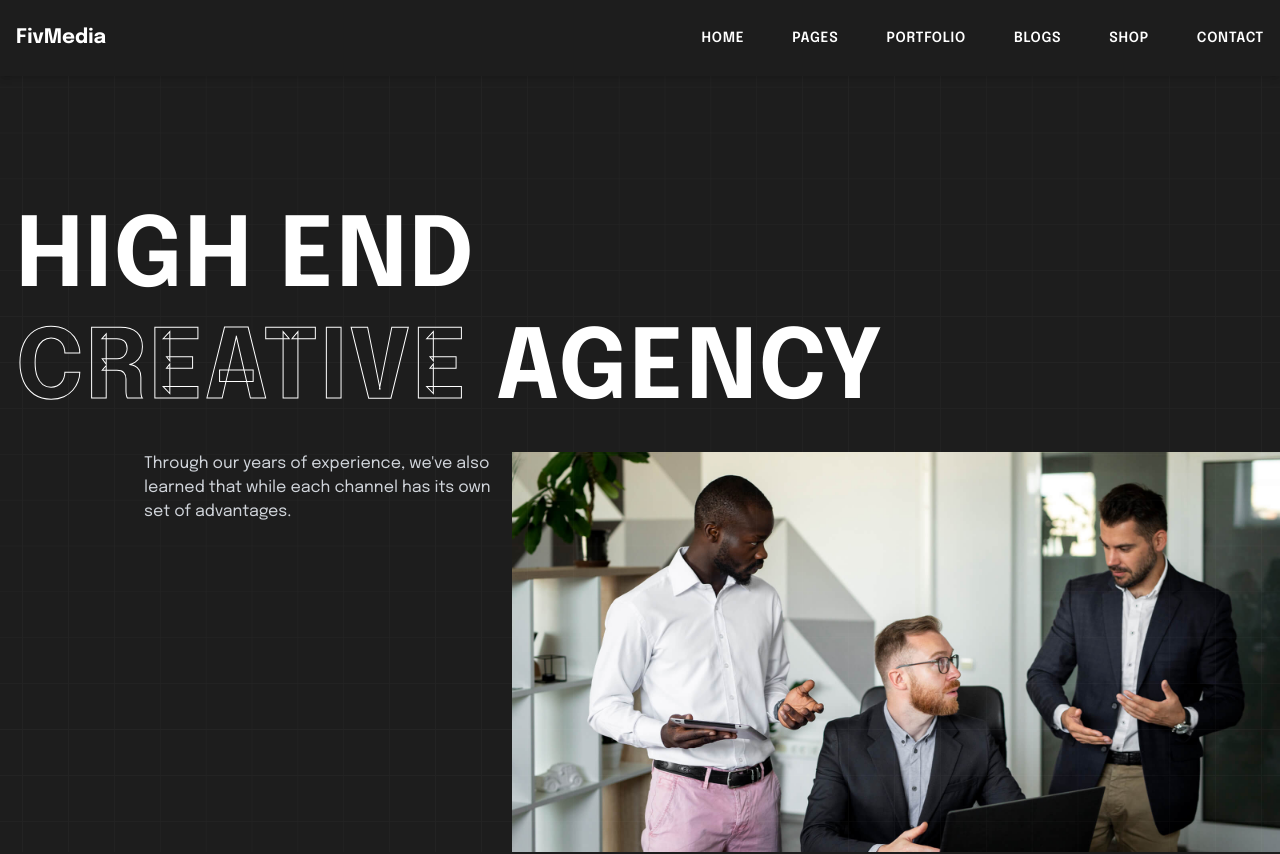
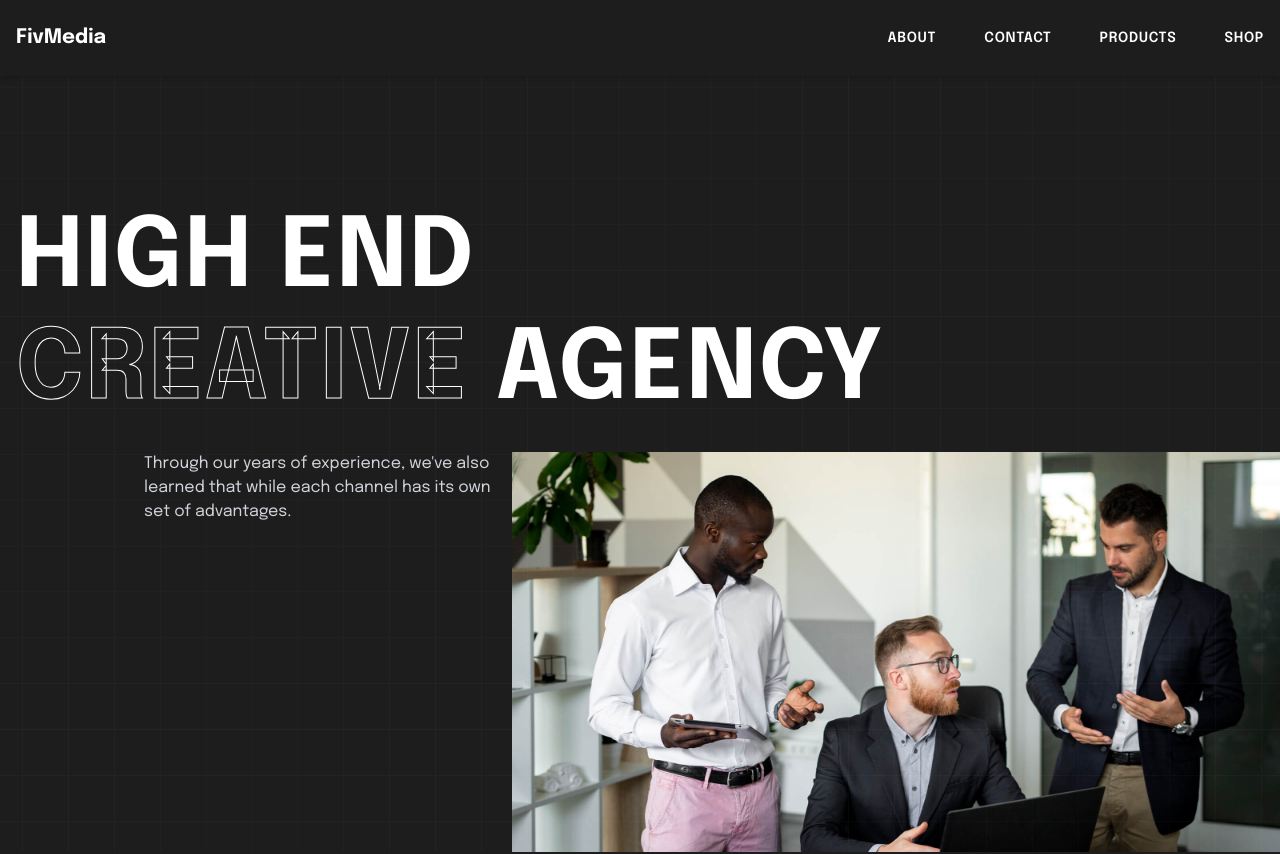
Before and after one commit to ahmetizgi84/fiv-media, a React (Vite) app: page / in a window 1280 px wide. Shown: the top 854 px of the page. Built offline with nearby package versions, Linux system fonts and the light colour scheme.

Commit message:
refactor: router updated outlet used instead of children

```diff
--- a/src/components/Navbar.tsx
+++ b/src/components/Navbar.tsx
@@ -1,14 +1,16 @@
 import { List } from 'react-bootstrap-icons';
 import { Link } from 'react-router-dom';
 
-const menuItems = ['home', 'pages', 'portfolio', 'blogs', 'shop', 'contact'];
+const menuItems = ['about', 'contact', 'products', 'shop'];
 
 const Navbar = () => {
   return (
     <div className="shadow-md w-full">
       <div className="max-w-7xl mx-auto px-4">
         <div className="flex justify-between items-center py-6">
-          <p className="m-0 text-xl font-bold">FivMedia</p>
+          <Link to="/">
+            <p className="m-0 text-xl font-bold">FivMedia</p>
+          </Link>
           <ul className="hidden md:flex items-center m-0 uppercase">
             {menuItems.map(menuItem => (
               <li key={menuItem}>
--- a/src/layouts/MainLayout.tsx
+++ b/src/layouts/MainLayout.tsx
@@ -1,15 +1,11 @@
 import { Footer, Navbar } from '@/components';
-import { ReactNode, FC } from 'react';
+import { Outlet } from 'react-router-dom';
 
-interface Props {
-  children: ReactNode;
-}
-
-const MainLayout: FC<Props> = ({ children }) => {
+const MainLayout = () => {
   return (
     <>
       <Navbar />
-      {children}
+      <Outlet />
       <Footer />
     </>
   );
--- a/src/pages/Home.tsx
+++ b/src/pages/Home.tsx
@@ -2,13 +2,12 @@ import Marquee from 'react-fast-marquee';
 import { Link } from 'react-router-dom';
 import Slider from 'react-slick';
 
-import MainLayout from '@/layouts/MainLayout';
 import { StarFill } from 'react-bootstrap-icons';
 import { firstSettings, secondSettings, solutions, testimonials } from '@/constants';
 
 const Home = () => {
   return (
-    <MainLayout>
+    <>
       <Hero />
       <Benefits />
       <Revenue />
@@ -17,7 +16,7 @@ const Home = () => {
       <Works />
       <Services />
       <PeopleSay />
-    </MainLayout>
+    </>
   );
 };
 
```
Also changed, not shown: src/main.tsx (+28 -1 lines).
